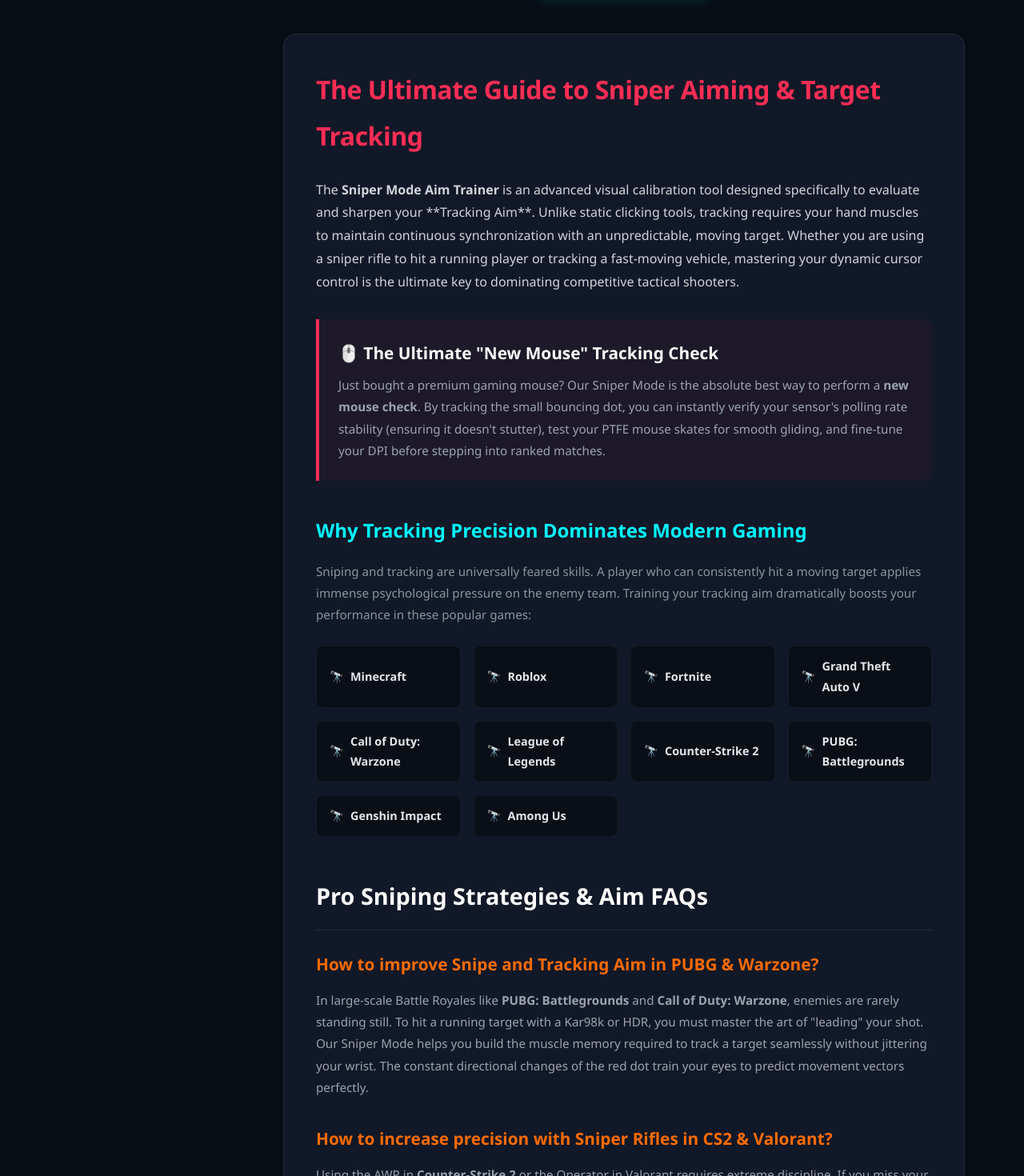
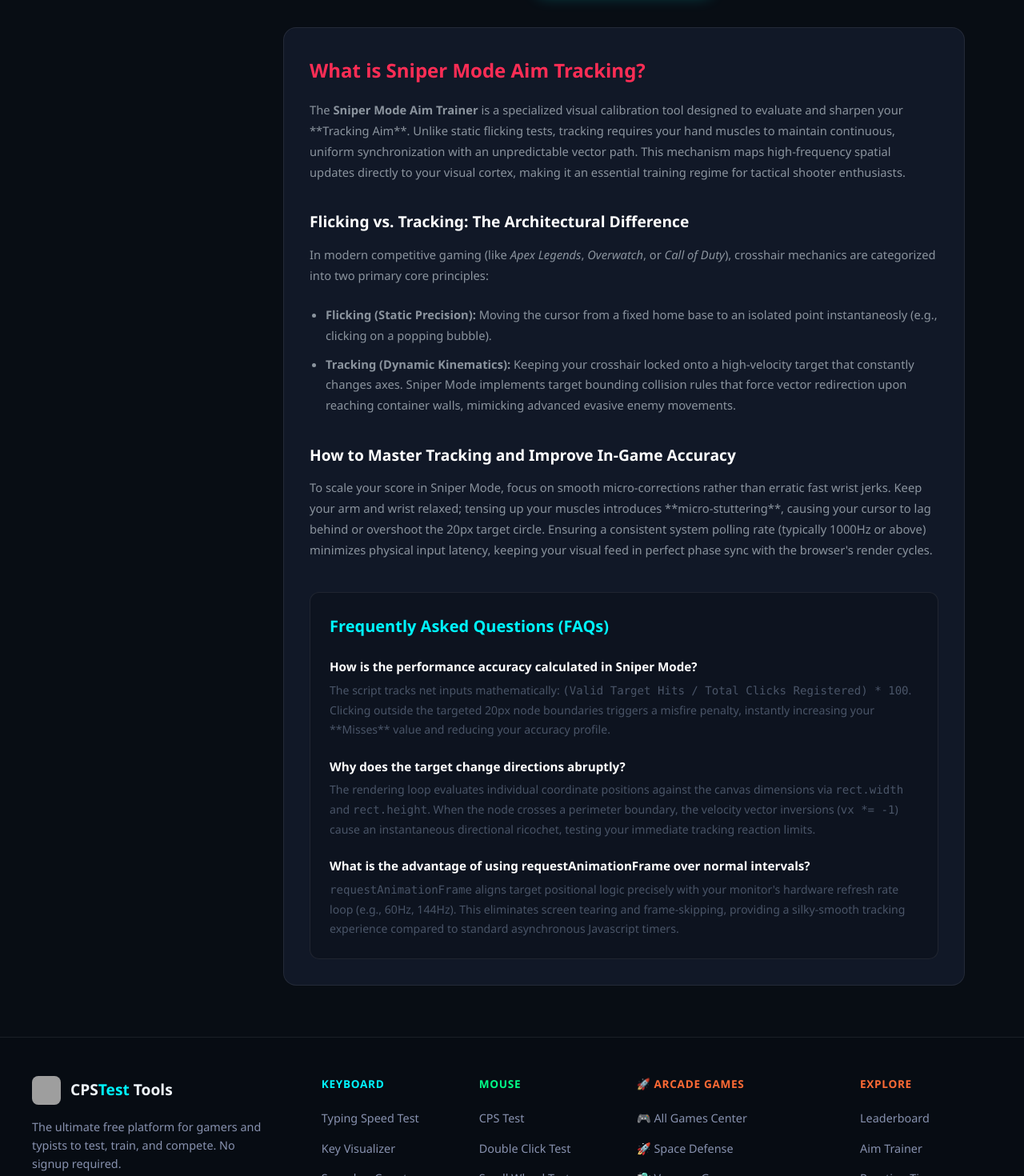
Before and after one commit to fahadhassan7635-stack/Cps-Test-Tool, a React (Vite) app: page /sniper-mode in a window 1280 px wide. Shown: the part 900-2370 px from the top of the page at 80% size. Built offline with nearby package versions, Linux system fonts and the light colour scheme; grey boxes are pictures that could not be loaded.

Commit message:
Update SniperModePage.tsx

```diff
--- a/src/pages/SniperModePage.tsx
+++ b/src/pages/SniperModePage.tsx
@@ -1,4 +1,4 @@
-import React, { useState, useRef, useEffect, useCallback } from 'react';
+import { useState, useRef, useEffect, useCallback } from 'react';
 
 interface Target { id: number; x: number; y: number; vx: number; vy: number; size: number; }
 
@@ -175,109 +175,74 @@
         {phase !== 'idle' && <button className="btn btn-secondary" onClick={() => { cancelAnimationFrame(animRef.current); if (timerRef.current) clearInterval(timerRef.current); setPhase('idle'); setTarget(null); }}>🔄 Reset</button>}
       </div>
 
-      {/* ================= MASSIVE SEO ARTICLES & EDUCATION SECTION ================= */}
-      <div style={{ background: 'var(--bg-card)', border: '1px solid var(--border)', borderRadius: '16px', padding: '2.5rem', marginTop: '3rem' }}>
-        <article style={{ color: 'var(--text-secondary)', fontSize: '0.95rem', lineHeight: '1.8' }}>
-
-          <h2 style={{ fontWeight: '800', fontSize: '2rem', marginBottom: '1.5rem', color: 'var(--neon-red)', marginTop: '0', letterSpacing: '-0.5px' }}>
-            The Ultimate Guide to Sniper Aiming & Target Tracking
+      {/* ================= SEO ARTICLES & EDUCATION SECTION ================= */}
+      <div style={{ background: 'var(--bg-card)', border: '1px solid var(--border)', borderRadius: '16px', padding: '2rem', marginTop: '2rem' }}>
+        <section style={{ color: 'var(--text-secondary)', fontSize: '0.92rem', lineHeight: '1.75' }}>
+          <h2 style={{ fontWeight: '700', fontSize: '1.5rem', marginBottom: '1rem', color: 'var(--neon-red)', marginTop: '0' }}>
+            What is Sniper Mode Aim Tracking?
           </h2>
-
-          <p style={{ marginBottom: '2rem', fontSize: '1rem', color: '#d1d5db' }}>
-            The <strong>Sniper Mode Aim Trainer</strong> is an advanced visual calibration tool designed specifically to evaluate and sharpen your **Tracking Aim**. Unlike static clicking tools, tracking requires your hand muscles to maintain continuous synchronization with an unpredictable, moving target. Whether you are using a sniper rifle to hit a running player or tracking a fast-moving vehicle, mastering your dynamic cursor control is the ultimate key to dominating competitive tactical shooters.
+          <p style={{ marginBottom: '1.5rem' }}>
+            The <strong>Sniper Mode Aim Trainer</strong> is a specialized visual calibration tool designed to evaluate and sharpen your **Tracking Aim**. Unlike static flicking tests, tracking requires your hand muscles to maintain continuous, uniform synchronization with an unpredictable vector path. This mechanism maps high-frequency spatial updates directly to your visual cortex, making it an essential training regime for tactical shooter enthusiasts.
           </p>
 
-          {/* New Mouse Sensor Check Box */}
-          <div style={{ background: 'rgba(255, 45, 85, 0.05)', borderLeft: '4px solid var(--neon-red)', borderRadius: '0 12px 12px 0', padding: '1.5rem', marginBottom: '2.5rem' }}>
-            <h3 style={{ color: '#fff', fontSize: '1.3rem', fontWeight: '700', marginTop: '0', marginBottom: '0.5rem', display: 'flex', alignItems: 'center', gap: '8px' }}>
-              🖱️ The Ultimate &quot;New Mouse&quot; Tracking Check
-            </h3>
-            <p style={{ margin: 0, color: '#9ca3af' }}>
-              Just bought a premium gaming mouse? Our Sniper Mode is the absolute best way to perform a <strong>new mouse check</strong>. By tracking the small bouncing dot, you can instantly verify your sensor&apos;s polling rate stability (ensuring it doesn&apos;t stutter), test your PTFE mouse skates for smooth gliding, and fine-tune your DPI before stepping into ranked matches.
-            </p>
-          </div>
-
-          <h3 style={{ color: 'var(--neon-cyan)', fontSize: '1.5rem', fontWeight: '700', marginBottom: '1rem' }}>
-            Why Tracking Precision Dominates Modern Gaming
+          <h3 style={{ color: '#fff', fontSize: '1.2rem', fontWeight: '600', marginBottom: '0.75rem', marginTop: '2rem' }}>
+            Flicking vs. Tracking: The Architectural Difference
           </h3>
           <p style={{ marginBottom: '1.5rem' }}>
-            Sniping and tracking are universally feared skills. A player who can consistently hit a moving target applies immense psychological pressure on the enemy team. Training your tracking aim dramatically boosts your performance in these popular games:
+            In modern competitive gaming (like <em>Apex Legends</em>, <em>Overwatch</em>, or <em>Call of Duty</em>), crosshair mechanics are categorized into two primary core principles:
+          </p>
+          <ul style={{ paddingLeft: '1.25rem', marginBottom: '1.5rem', listStyleType: 'disc' }}>
+            <li style={{ marginBottom: '0.6rem' }}>
+              <strong>Flicking (Static Precision):</strong> Moving the cursor from a fixed home base to an isolated point instantaneosly (e.g., clicking on a popping bubble).
+            </li>
+            <li style={{ marginBottom: '0.6rem' }}>
+              <strong>Tracking (Dynamic Kinematics):</strong> Keeping your crosshair locked onto a high-velocity target that constantly changes axes. Sniper Mode implements target bounding collision rules that force vector redirection upon reaching container walls, mimicking advanced evasive enemy movements.
+            </li>
+          </ul>
+
+          <h3 style={{ color: '#fff', fontSize: '1.2rem', fontWeight: '600', marginBottom: '0.75rem', marginTop: '2rem' }}>
+            How to Master Tracking and Improve In-Game Accuracy
+          </h3>
+          <p style={{ marginBottom: '1.5rem' }}>
+            To scale your score in Sniper Mode, focus on smooth micro-corrections rather than erratic fast wrist jerks. Keep your arm and wrist relaxed; tensing up your muscles introduces **micro-stuttering**, causing your cursor to lag behind or overshoot the 20px target circle. Ensuring a consistent system polling rate (typically 1000Hz or above) minimizes physical input latency, keeping your visual feed in perfect phase sync with the browser's render cycles.
           </p>
 
-          <div style={{ display: 'grid', gridTemplateColumns: 'repeat(auto-fill, minmax(180px, 1fr))', gap: '1rem', marginBottom: '3rem' }}>
-            {['Minecraft', 'Roblox', 'Fortnite', 'Grand Theft Auto V', 'Call of Duty: Warzone', 'League of Legends', 'Counter-Strike 2', 'PUBG: Battlegrounds', 'Genshin Impact', 'Among Us'].map((game) => (
-              <div key={game} style={{ background: 'rgba(0,0,0,0.4)', padding: '0.75rem 1rem', borderRadius: '8px', border: '1px solid rgba(255,255,255,0.05)', color: '#e5e7eb', fontWeight: '600', fontSize: '0.9rem', display: 'flex', alignItems: 'center', gap: '8px' }}>
-                <span style={{ color: 'var(--neon-red)' }}>🔭</span> {game}
-              </div>
-            ))}
-          </div>
+          {/* FAQ Section */}
+          <div style={{ marginTop: '2.5rem', background: 'rgba(0,0,0,0.2)', borderRadius: '12px', padding: '1.5rem', border: '1px solid var(--border)' }}>
+            <h3 style={{ color: 'var(--neon-cyan)', fontSize: '1.25rem', fontWeight: '700', marginBottom: '1.25rem', marginTop: '0' }}>
+              Frequently Asked Questions (FAQs)
+            </h3>
 
-          {/* Detailed Q&A / Pro Strategies Section */}
-          <h2 style={{ fontWeight: '800', fontSize: '1.8rem', marginBottom: '1.5rem', color: '#fff', borderBottom: '1px solid var(--border)', paddingBottom: '1rem' }}>
-            Pro Sniping Strategies & Aim FAQs
-          </h2>
-
-          <div style={{ display: 'flex', flexDirection: 'column', gap: '2rem' }}>
-
-            {/* PUBG / Warzone Sniper Aiming */}
-            <div>
-              <h3 style={{ color: 'var(--neon-orange)', fontSize: '1.3rem', fontWeight: '700', marginBottom: '0.75rem' }}>
-                How to improve Snipe and Tracking Aim in PUBG & Warzone?
-              </h3>
-              <p style={{ color: '#9ca3af', margin: 0 }}>
-                In large-scale Battle Royales like <strong>PUBG: Battlegrounds</strong> and <strong>Call of Duty: Warzone</strong>, enemies are rarely standing still. To hit a running target with a Kar98k or HDR, you must master the art of &quot;leading&quot; your shot. Our Sniper Mode helps you build the muscle memory required to track a target seamlessly without jittering your wrist. The constant directional changes of the red dot train your eyes to predict movement vectors perfectly.
+            <div style={{ marginBottom: '1.25rem' }}>
+              <h4 style={{ color: '#fff', fontSize: '0.95rem', fontWeight: '600', margin: '0 0 0.25rem 0' }}>
+                How is the performance accuracy calculated in Sniper Mode?
+              </h4>
+              <p style={{ margin: '0', color: 'var(--text-muted)', fontSize: '0.88rem' }}>
+                The script tracks net inputs mathematically: <code>(Valid Target Hits / Total Clicks Registered) * 100</code>. Clicking outside the targeted 20px node boundaries triggers a misfire penalty, instantly increasing your **Misses** value and reducing your accuracy profile.
               </p>
             </div>
 
-            {/* Valorant / CS2 Flicks & Tracking */}
-            <div>
-              <h3 style={{ color: 'var(--neon-orange)', fontSize: '1.3rem', fontWeight: '700', marginBottom: '0.75rem' }}>
-                How to increase precision with Sniper Rifles in CS2 & Valorant?
-              </h3>
-              <p style={{ color: '#9ca3af', margin: 0 }}>
-                Using the AWP in <strong>Counter-Strike 2</strong> or the Operator in Valorant requires extreme discipline. If you miss your first shot, you are likely dead. While holding angles (crosshair placement) is key, you must also be able to micro-track an enemy who &quot;jiggle-peeks&quot; or swings wide. Playing our Sniper Mode daily trains you to click the mouse exactly when your crosshair aligns with a tiny moving hitbox, drastically improving your single-shot accuracy.
+            <div style={{ marginBottom: '1.25rem' }}>
+              <h4 style={{ color: '#fff', fontSize: '0.95rem', fontWeight: '600', margin: '0 0 0.25rem 0' }}>
+                Why does the target change directions abruptly?
+              </h4>
+              <p style={{ margin: '0', color: 'var(--text-muted)', fontSize: '0.88rem' }}>
+                The rendering loop evaluates individual coordinate positions against the canvas dimensions via <code>rect.width</code> and <code>rect.height</code>. When the node crosses a perimeter boundary, the velocity vector inversions (<code>vx *= -1</code>) cause an instantaneous directional ricochet, testing your immediate tracking reaction limits.
               </p>
             </div>
 
-            {/* Minecraft Bow Aiming */}
             <div>
-              <h3 style={{ color: 'var(--neon-orange)', fontSize: '1.3rem', fontWeight: '700', marginBottom: '0.75rem' }}>
-                How to get better Bow Aim and PvP Tracking in Minecraft?
-              </h3>
-              <p style={{ color: '#9ca3af', margin: 0 }}>
-                While &quot;Fast CPS&quot; is famous for sword combat in <strong>Minecraft</strong>, tracking is what wins ranged bow fights and keeps your cursor locked onto an enemy while both of you are strafing. If your crosshair slips off the enemy hitbox, your clicks won&apos;t register. Sniper mode forces you to keep your cursor glued to the target, enhancing your PvP tracking skills on popular servers like Hypixel.
+              <h4 style={{ color: '#fff', fontSize: '0.95rem', fontWeight: '600', margin: '0 0 0.25rem 0' }}>
+                What is the advantage of using requestAnimationFrame over normal intervals?
+              </h4>
+              <p style={{ margin: '0', color: 'var(--text-muted)', fontSize: '0.88rem' }}>
+                <code>requestAnimationFrame</code> aligns target positional logic precisely with your monitor's hardware refresh rate loop (e.g., 60Hz, 144Hz). This eliminates screen tearing and frame-skipping, providing a silky-smooth tracking experience compared to standard asynchronous Javascript timers.
               </p>
             </div>
-
-            {/* Reaction Time */}
-            <div>
-              <h3 style={{ color: 'var(--neon-orange)', fontSize: '1.3rem', fontWeight: '700', marginBottom: '0.75rem' }}>
-                How to improve reaction time to unpredictable movement in FPS games?
-              </h3>
-              <p style={{ color: '#9ca3af', margin: 0 }}>
-                When the target in this tool hits a wall, it bounces back instantly. This replicates an enemy suddenly changing direction (strafing) in games like <strong>Fortnite</strong>, <strong>Apex Legends</strong>, or <strong>Grand Theft Auto V</strong>. To improve your reaction time:
-                <br/><br/>
-                <strong>1. Don&apos;t Predict, React:</strong> Stop guessing where the dot will go. Keep your eyes locked on the dot itself, not your crosshair. <br/>
-                <strong>2. Relax Your Grip:</strong> Tensing your hand to click fast actually slows down your tracking speed. A relaxed grip allows for smoother micro-adjustments.<br/>
-                <strong>3. Higher Refresh Rate:</strong> Playing this tracking tool on a 144Hz or 240Hz monitor will make the target&apos;s movement appear significantly smoother, lowering your visual reaction latency.
-              </p>
-            </div>
-
-            {/* Pro Tip Box */}
-            <div style={{ background: 'rgba(255, 107, 0, 0.05)', border: '1px solid rgba(255,107,0,0.2)', padding: '1.5rem', borderRadius: '12px', marginTop: '1rem' }}>
-              <h4 style={{ color: 'var(--neon-orange)', fontSize: '1.1rem', fontWeight: '700', margin: '0 0 0.5rem 0' }}>
-                💡 Pro Tip: Optimize Your Sensitivity (eDPI)
-              </h4>
-              <p style={{ color: '#9ca3af', margin: 0, fontSize: '0.9rem' }}>
-                If you find yourself constantly &quot;overshooting&quot; the red target, your mouse sensitivity is too high. If you are trailing behind it, your sensitivity might be too low (or your mousepad is too small). Lowering your DPI (e.g., to 400 or 800) and using your forearm to track movements provides exponentially higher consistency than relying solely on your wrist.
-              </p>
-            </div>
-
           </div>
-        </article>
+        </section>
       </div>
-      {/* ================= MASSIVE SEO ARTICLES & EDUCATION SECTION END ================= */}
-
+      {/* ================= SEO ARTICLES & EDUCATION SECTION END ================= */}
     </div>
   );
 }
```
